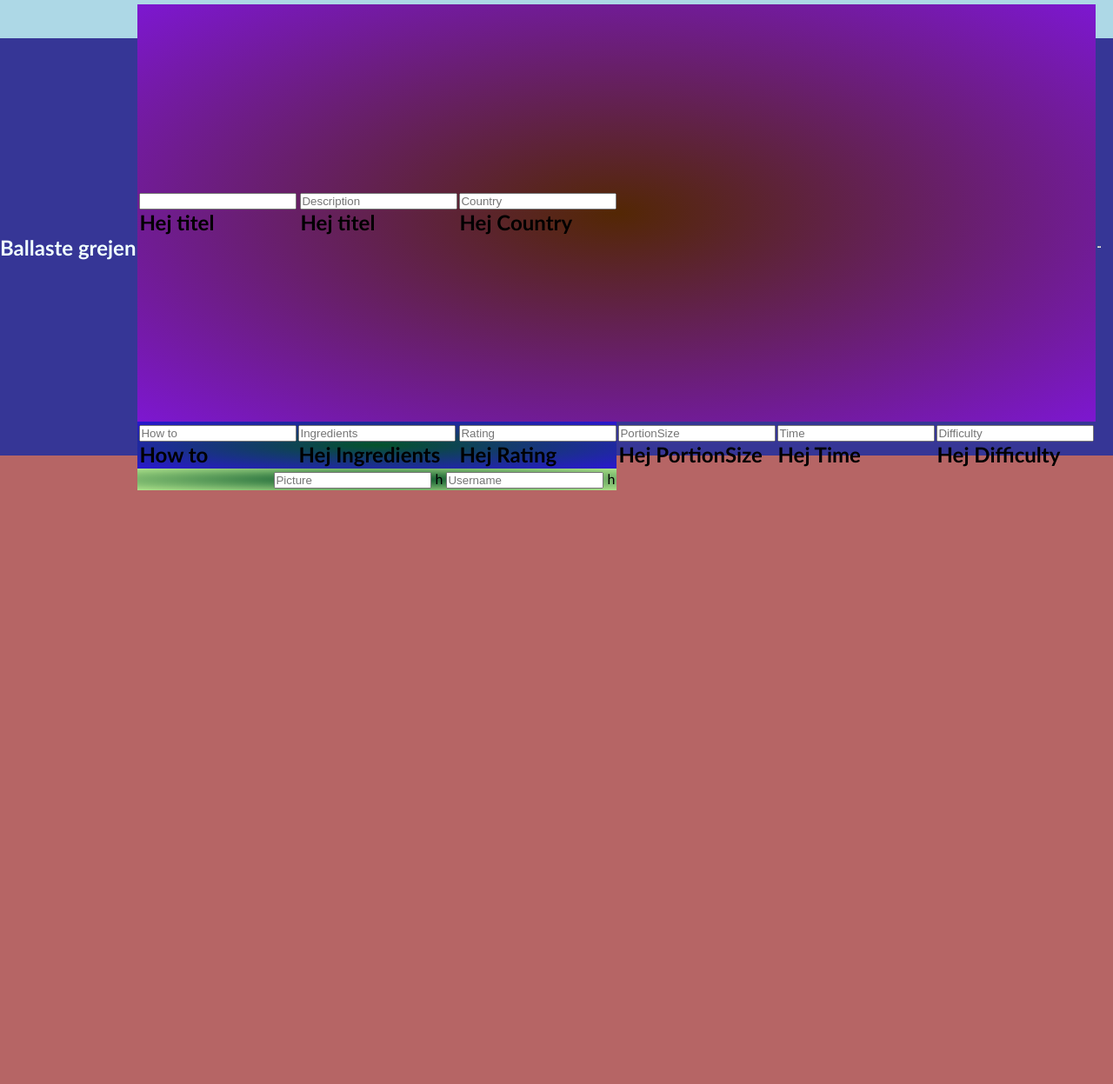
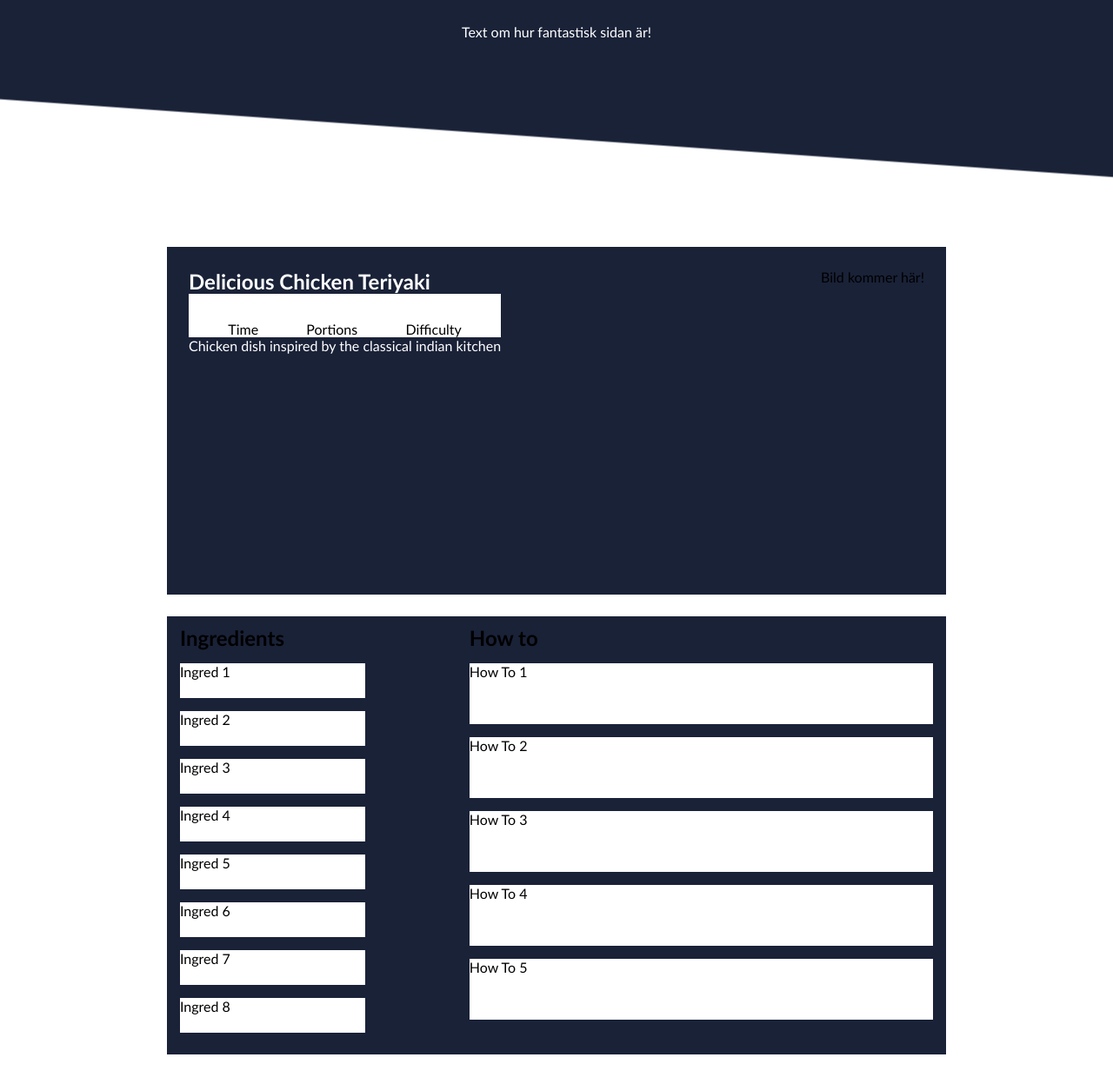
Before and after one commit to DanielSod/TheDandyFood, a website: page public/recipedetail.html in a window 1280 px wide. Shown: the part 196-1443 px from the top of the page at 87% size. Before the commit the page ends 800 px from the top, so only its background shows below. Drawn offline with Linux system fonts and the light colour scheme.

Commit message:
Updated recipe detail page

```diff
--- a/public/recipedetail.html
+++ b/public/recipedetail.html
@@ -4,7 +4,8 @@
 <head>
     <meta charset="utf-8" />
     <title>Dandy Food</title>
-    <link rel="stylesheet" href="/styles/dantemp.css">
+    <link rel="stylesheet" href="styles/general.css">
+    <link rel="stylesheet" href="styles/styles.css">
 </head>
 
 
@@ -12,7 +13,9 @@
 
     <header>
         <div class="nav-container">
+            <a href="/index.html">
                 <h1 class="logo">Logo</h1>
+            </a>
             <nav>
                 <ul>
                     <li><a href="addrecipe.html">Add recipe</a></li>
@@ -20,78 +23,55 @@
                     <li><a href="#">Wishlist</a></li>
                 </ul>
             </nav>
-        <h1><a href="signup.html">Log in</a></h1>
+            <a href="signup.html">
+                <h1>Log in</h1>
+            </a>
         </div>
         <p>Text om hur fantastisk sidan är!</p>
     </header>
+    <main class="recipe-detail-main">
+        <section class="recipe-info-container">
+            <div>
+                <h1>Delicious Chicken Teriyaki</h1>
+                <div class="recipe-info-detailed">
+                    <p>Time</p>
+                    <p>Portions</p>
+                    <p>Difficulty</p>
+                </div>
+                <p>Chicken dish inspired by the classical indian kitchen</p>
+            </div>
+            <div>
+                Bild kommer här!
+            </div>
+        </section>
+        <section class="howto-container">
+            <div class="recipe-ingredient-container">
+                <h1>Ingredients</h1>
+                <ul>
+                    <li>Ingred 1</li>
+                    <li>Ingred 2</li>
+                    <li>Ingred 3</li>
+                    <li>Ingred 4</li>
+                    <li>Ingred 5</li>
+                    <li>Ingred 6</li>
+                    <li>Ingred 7</li>
+                    <li>Ingred 8</li>
 
+                </ul>
+            </div>
+            <div class="recipe-howto-container">
+                <h1>How to</h1>
+                <ul>
+                    <li>How To 1</li>
+                    <li>How To 2</li>
+                    <li>How To 3</li>
+                    <li>How To 4</li>
+                    <li>How To 5</li>
 
-<main class="main-section">
-    <section class="onepart">
-        <div class="inner-container">
-            <h1 style="color: azure;">Ballaste grejen</h1>
+                </ul>
             </div>
-
         </section>
-
-    <section class="details-container">
-    <form id="recipe-details" action="#">
-
-<table>
-<thead class="detailstitel-container">
-    <tr>
-        <td> <input type="text" value="" id="title" placeholder=""> <h1>Hej titel</h1> </td>
-    </tr>
-
-    <tr>
-        <td> <input type="text" name="" id="description" placeholder="Description"> <h1>Hej titel</h1> </td>
-        <td> <input type="text" name="" id="country" placeholder="Country"> <h1>Hej Country</h1> </td>
-    </tr>
-</thead>
-
-
-<tbody class="detailsingredients-container">
-    <tr>
-        <td> <input type="text" name="" id="howto" placeholder="How to"> <h1>How to</h1> </td>
-        <td> <input type="text" name="" id="ingredients" placeholder="Ingredients"> <h1>Hej Ingredients</h1> </td>
-    </tr>
-
-    <tr>
-        <td> <input type="number" name="" id="rating" placeholder="Rating"> <h1>Hej Rating</h1> </td>
-        <td> <input type="number" name="" id="portionSize" placeholder="PortionSize"> <h1>Hej PortionSize</h1> </td>
-        <td> <input type="number" name="" id="time" placeholder="Time"> <h1>Hej Time</h1> </td>
-        <td> <input type="number" name="" id="difficulty" placeholder="Difficulty"> <h1>Hej Difficulty</h1> </td>
-    <tr>
-</tbody>
-
-
-<tfoot class="detailshowto-container">
-        <td> <input type="" name="" id="picture" placeholder="Picture"> h </td>
-    </tr>
-
-    <tr>
-        <td> <input type="text" name="" id="username" placeholder="Username"> h </td>
-    </tr>
-</tfoot>
-</table>
-
-    </form>
-</section>
-
-<hr>
-
-<!-- kodad kommentar -->
-    <section style="color: cadetblue" id="chap1">
-    </section>
-
-
-<!-- kodad kommentar -->
-<section style="color: cadetblue" id="chap1">
-</section>
-<hr>
-
     </main>
-
 
 </body>
 
--- a/public/styles/styles.css
+++ b/public/styles/styles.css
@@ -83,6 +83,89 @@
   width: 70%;
 }
 
+/* CSS för Recipe_Detail*/
+.recipe-detail-main {
+  background-color: #fff;
+  width: 100%;
+  min-height: 70vh;
+  display: flex;
+  gap: 25px;
+  align-items: center;
+  flex-direction: column;
+}
+
+.recipe-info-container {
+  padding: 25px;
+  width: 70%;
+  min-height: 50vh;
+  display: flex;
+  justify-content: space-between;
+  background-color: #1a2238;
+}
+
+.recipe-info-container h1 {
+  color: #fff;
+}
+
+.recipe-info-container p {
+  color: #fff;
+}
+
+.recipe-info-container .recipe-info-detailed {
+  display: flex;
+  gap: 10px;
+  height: 50px;
+  justify-content: space-evenly;
+  align-items: flex-end;
+  background-color: #fff;
+}
+
+.recipe-info-detailed p {
+  color: #000;
+}
+
+.howto-container {
+  background-color: #1a2238;
+  width: 70%;
+  min-height: 50vh;
+  display: flex;
+  gap: 10%;
+}
+
+.recipe-ingredient-container {
+  padding: 10px 15px;
+  width: 30%;
+}
+
+.recipe-ingredient-container ul {
+  list-style: none;
+  width: 100%;
+  height: 100%;
+}
+
+.recipe-ingredient-container ul li {
+  background-color: #fff;
+  height: 40px;
+  margin: 15px 0px;
+}
+
+.recipe-howto-container {
+  width: 70%;
+  padding: 10px 15px;
+}
+
+.recipe-howto-container ul {
+  list-style: none;
+  width: 100%;
+  height: 100%;
+}
+
+.recipe-howto-container ul li {
+  background-color: #fff;
+  height: 70px;
+  margin: 15px 0px;
+}
+
 /* CSS för formulär */
 .page-wrapper {
   min-height: 100vh;
```
Also changed, not shown: public/addrecipe.html (+0 -5 lines). Lines whose indentation alone changed are shown as unchanged.
